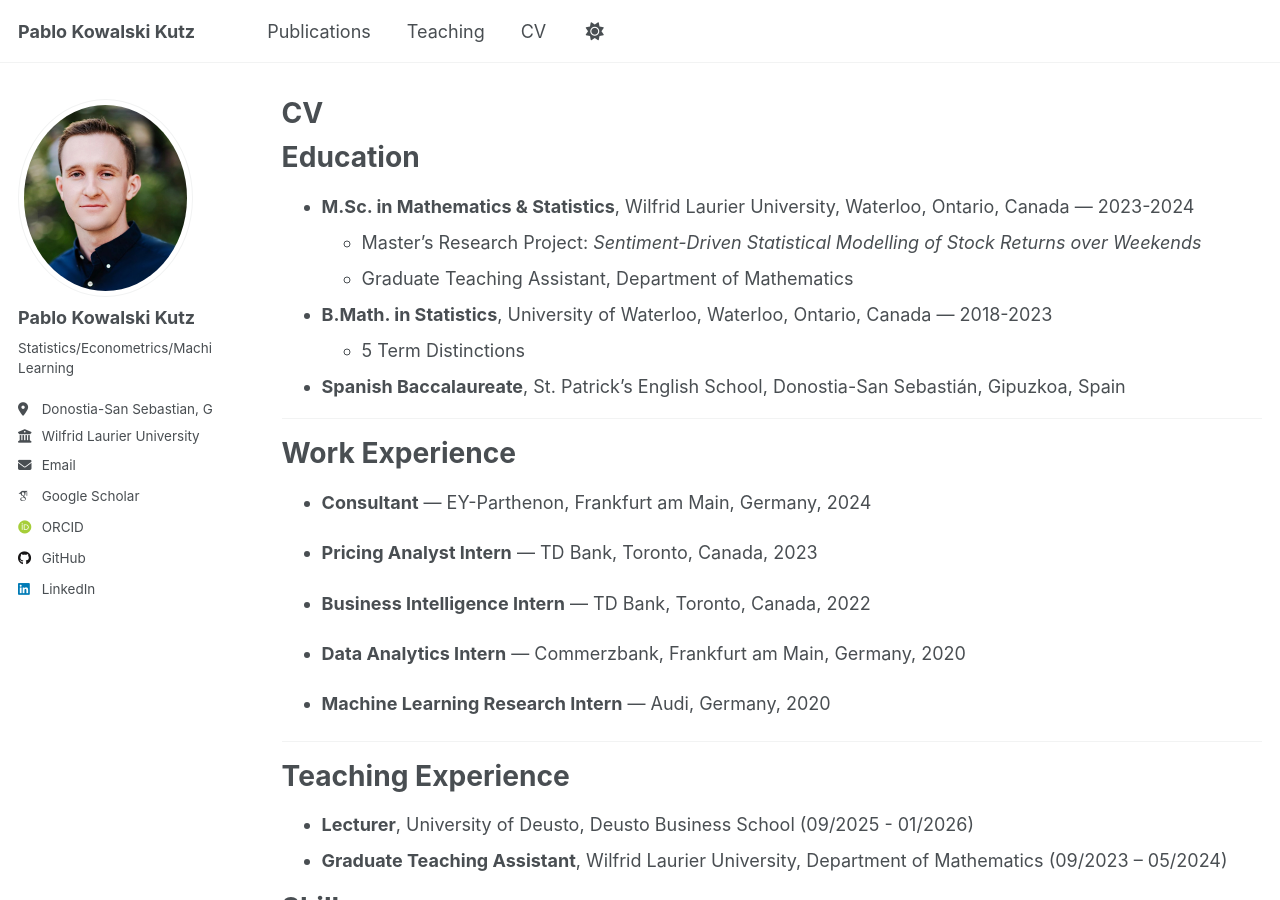
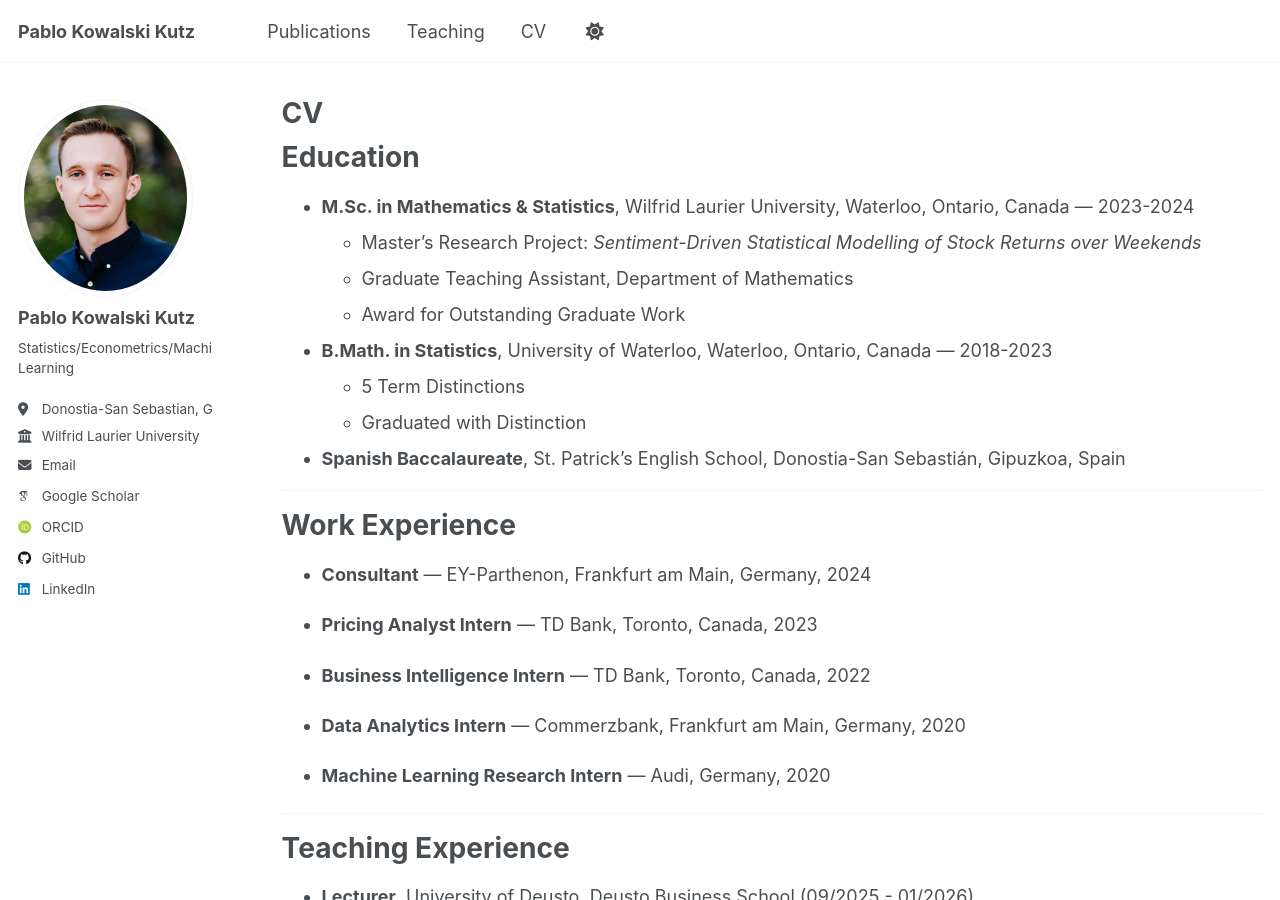
Before and after one commit to pabluski00/pabluski00.github.io, a Jekyll site: the page built from _pages/cv.md, in a window 1280 px wide and 900 px high. Built offline with Jekyll 4.4.1, drawn with Linux system fonts in a browser that asks for light colours; some web fonts are replaced; a script that is not in the unit is left out.

Commit message:
Update cv.md

```diff
--- a/_pages/cv.md
+++ b/_pages/cv.md
@@ -14,9 +14,11 @@ Education
 * **M.Sc. in Mathematics & Statistics**, Wilfrid Laurier University, Waterloo, Ontario, Canada — 2023-2024
   * Master's Research Project: *Sentiment-Driven Statistical Modelling of Stock Returns over Weekends*
   * Graduate Teaching Assistant, Department of Mathematics
+  * Award for Outstanding Graduate Work
 
 * **B.Math. in Statistics**, University of Waterloo, Waterloo, Ontario, Canada — 2018-2023
   * 5 Term Distinctions
+  * Graduated with Distinction
 
 * **Spanish Baccalaureate**, St. Patrick's English School, Donostia-San Sebastián, Gipuzkoa, Spain
 
```
